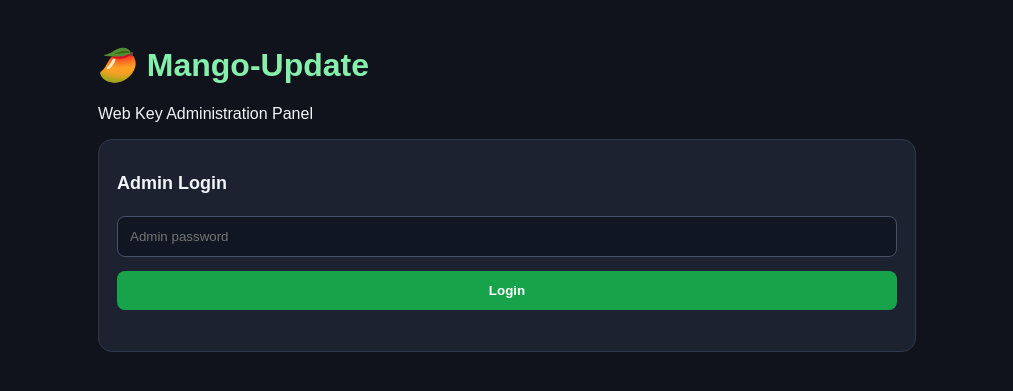
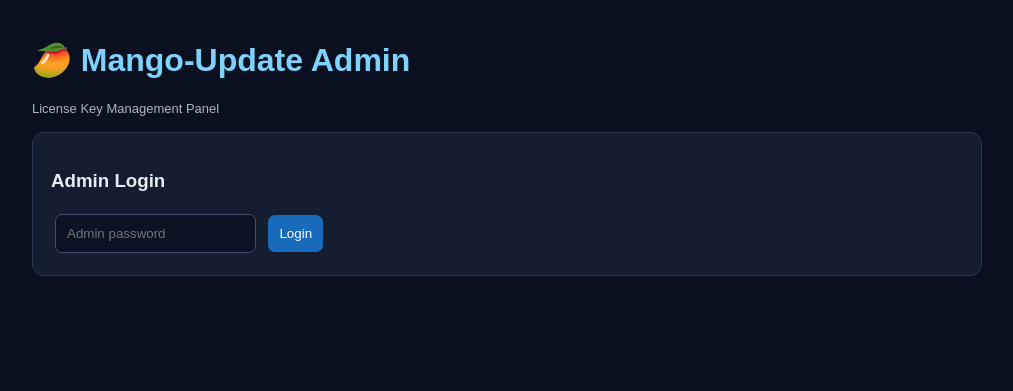
Before and after one commit to riponali056-hue/Mango-update, a Flask app: page / in a window 1280 px wide. Shown: the top 391 px of the page, without its empty margins (133-1146 px from the left). Run offline with Flask 3, Linux system fonts and the light colour scheme; parts of the project's set-up code (start-up, migrations or seed data) failed here and were passed over.

Commit message:
Update index.html

```diff
--- a/templates/index.html
+++ b/templates/index.html
@@ -1,3 +1,4 @@
+
 <!DOCTYPE html>
 <html lang="en">
 <head>
@@ -6,150 +7,235 @@
 <title>Mango-Update Admin</title>
 <style>
 *{box-sizing:border-box}
-body{margin:0;background:#10131b;color:#f1f5f9;font-family:Arial,sans-serif}
-main{max-width:850px;margin:30px auto;padding:16px}
-.card{background:#1c2230;border:1px solid #30394b;border-radius:14px;padding:18px;margin-bottom:16px}
-h1{color:#86efac;margin-top:0}
-h2{font-size:18px}
-input,select,button{width:100%;padding:12px;margin:7px 0;border-radius:8px;border:1px solid #465168;background:#101722;color:white}
-button{background:#16a34a;border:0;font-weight:bold;cursor:pointer}
+body{margin:0;background:#0b1020;color:#e8ecf5;font-family:Arial,sans-serif;padding:20px}
+main{max-width:950px;margin:auto}
+h1{color:#7dd3fc}
+.card{background:#151d31;border:1px solid #2b3852;border-radius:12px;padding:18px;margin:16px 0}
+input,select,button{padding:11px;border-radius:7px;border:1px solid #40506b;margin:4px;background:#0b1224;color:#fff}
+input{max-width:100%}
+button{cursor:pointer;background:#176bba;border:0}
+button.danger{background:#b42335}
 button.secondary{background:#475569}
-button.danger{background:#dc2626}
-.row{display:flex;gap:8px;align-items:center}
-.row button{width:auto;min-width:95px}
-.item{padding:12px 0;border-bottom:1px solid #374151;overflow-wrap:anywhere}
-small{color:#aab5c7}
-#message{overflow-wrap:anywhere}
+table{width:100%;border-collapse:collapse;margin-top:12px}
+th,td{padding:10px;border-bottom:1px solid #344158;text-align:left;overflow-wrap:anywhere}
+.status{font-weight:bold}
+#message{white-space:pre-wrap;color:#7dd3fc}
+.table-wrap{overflow-x:auto}
+.hidden{display:none}
+.small{color:#aab6ca;font-size:13px}
 </style>
 </head>
 <body>
 <main>
-<h1>🥭 Mango-Update</h1>
-<p>Web Key Administration Panel</p>
+<h1>🥭 Mango-Update Admin</h1>
+<p class="small">License Key Management Panel</p>
+<p id="message"></p>
 
-<section class="card" id="login">
-<h2>Admin Login</h2>
-<input id="password" type="password" placeholder="Admin password" autocomplete="current-password">
-<button onclick="loginAdmin()">Login</button>
-<p id="loginMsg"></p>
+<section class="card" id="loginBox">
+<h3>Admin Login</h3>
+<input id="password" type="password" placeholder="Admin password">
+<button onclick="login()">Login</button>
 </section>
 
-<div id="dashboard" hidden>
+<div id="panel" class="hidden">
 <section class="card">
-<h2>Create License Key</h2>
-<label>Key duration</label>
+<h3>Create New Key</h3>
+<label>Duration:</label>
 <select id="days">
 <option value="1">1 Day</option>
 <option value="7">7 Days</option>
 <option value="30">30 Days</option>
 </select>
-<button onclick="createKey()">Generate Key</button>
-<p id="created"></p>
+<button onclick="createKey()">Create Key</button>
+<div id="newKey"></div>
 </section>
 
 <section class="card">
-<div class="row">
-<h2 style="flex:1">License Keys</h2>
-<button onclick="loadKeys()">Refresh</button>
+<h3>Key List</h3>
+<button onclick="loadKeys()">🔄 Refresh List</button>
+<button class="secondary" onclick="cleanup()">🧹 Delete Expired Keys</button>
+<div class="table-wrap">
+<table>
+<thead>
+<tr>
+<th>Key</th>
+<th>Status</th>
+<th>Duration</th>
+<th>Expires</th>
+<th>Device Lock</th>
+<th>Actions</th>
+</tr>
+</thead>
+<tbody id="keyRows">
+<tr><td colspan="6">Loading...</td></tr>
+</tbody>
+</table>
 </div>
-<div id="keys">Login to view keys.</div>
 </section>
-<button class="secondary" onclick="logoutAdmin()">Logout</button>
+<button class="secondary" onclick="logout()">Logout</button>
 </div>
-<p id="message"></p>
 </main>
 
 <script>
 let adminPassword = "";
 
-async function api(path, options={}) {
-  options.headers = {
-    "Content-Type":"application/json",
-    "X-Admin-Password":adminPassword,
-    ...(options.headers||{})
+function message(text) {
+  document.getElementById("message").textContent = text;
+}
+
+async function api(path, method = "GET", body = null) {
+  const options = {
+    method,
+    headers: {"X-Admin-Password": adminPassword}
   };
+
+  if (body !== null) {
+    options.headers["Content-Type"] = "application/json";
+    options.body = JSON.stringify(body);
+  }
+
   const response = await fetch(path, options);
-  const data = await response.json().catch(()=>({error:"Invalid server response"}));
-  if(!response.ok) throw new Error(data.error || "Request failed");
+  const data = await response.json();
+
+  if (!response.ok) {
+    throw new Error(data.error || "Request failed");
+  }
   return data;
 }
 
-async function loginAdmin(){
-  adminPassword=document.getElementById("password").value;
-  const msg=document.getElementById("loginMsg");
-  msg.textContent="Checking...";
-  try{
-    await api("/admin/keys");
-    document.getElementById("login").hidden=true;
-    document.getElementById("dashboard").hidden=false;
-    msg.textContent="";
+async function login() {
+  adminPassword = document.getElementById("password").value;
+
+  if (!adminPassword) {
+    message("Admin password dao.");
+    return;
+  }
+
+  try {
     await loadKeys();
-  }catch(e){
-    adminPassword="";
-    msg.textContent="Login failed: "+e.message;
+    document.getElementById("loginBox").classList.add("hidden");
+    document.getElementById("panel").classList.remove("hidden");
+    document.getElementById("password").value = "";
+    message("Login successful.");
+  } catch (error) {
+    adminPassword = "";
+    message("Login failed: " + error.message);
   }
 }
 
-async function createKey(){
-  const output=document.getElementById("created");
-  output.textContent="Creating...";
-  try{
-    const data=await api("/admin/keys",{
-      method:"POST",
-      body:JSON.stringify({days:Number(document.getElementById("days").value)})
-    });
-    output.textContent="New key: "+data.key+" | Expires: "+data.expires_at;
-    await loadKeys();
-  }catch(e){output.textContent="Error: "+e.message}
+function logout() {
+  adminPassword = "";
+  document.getElementById("panel").classList.add("hidden");
+  document.getElementById("loginBox").classList.remove("hidden");
+  document.getElementById("keyRows").innerHTML = "";
+  message("Logged out.");
 }
 
-async function loadKeys(){
-  const box=document.getElementById("keys");
-  box.textContent="Loading...";
-  try{
-    const keys=await api("/admin/keys");
-    box.replaceChildren();
-    if(!keys.length){box.textContent="No keys yet.";return}
-    keys.forEach(item=>{
-      const div=document.createElement("div");
-      div.className="item";
-      const title=document.createElement("strong");
-      title.textContent=item.key;
-      const info=document.createElement("p");
-      info.textContent="Status: "+item.status+" | Duration: "+item.days+
-        " day(s) | Device locked: "+(item.device_locked?"Yes":"No")+
-        " | Expires: "+item.expires_at;
-      div.append(title,info);
-      if(item.status==="active"){
-        const btn=document.createElement("button");
-        btn.className="danger";
-        btn.textContent="Revoke Key";
-        btn.onclick=async()=>{
-          if(!confirm("Revoke this key?"))return;
-          try{
-            await api("/admin/revoke",{
-              method:"POST",body:JSON.stringify({key:item.key})
-            });
-            await loadKeys();
-          }catch(e){alert(e.message)}
-        };
-        div.appendChild(btn);
-      }
-      box.appendChild(div);
+async function createKey() {
+  try {
+    const data = await api("/admin/keys", "POST", {
+      days: Number(document.getElementById("days").value)
     });
-  }catch(e){box.textContent="Error: "+e.message}
+
+    document.getElementById("newKey").textContent =
+      "New key: " + data.key + " | Expires: " + data.expires_at;
+
+    message("Key created successfully.");
+    await loadKeys();
+  } catch (error) {
+    message("Create failed: " + error.message);
+  }
 }
 
-function logoutAdmin(){
-  adminPassword="";
-  document.getElementById("dashboard").hidden=true;
-  document.getElementById("login").hidden=false;
-  document.getElementById("password").value="";
+async function loadKeys() {
+  try {
+    const data = await api("/admin/keys");
+    if (!Array.isArray(data)) {
+      throw new Error("Key list API format incorrect. Check app.py.");
+    }
+
+    const rows = document.getElementById("keyRows");
+    rows.replaceChildren();
+
+    if (data.length === 0) {
+      rows.innerHTML = '<tr><td colspan="6">No keys found.</td></tr>';
+      return;
+    }
+
+    for (const item of data) {
+      const tr = document.createElement("tr");
+
+      function cell(value) {
+        const td = document.createElement("td");
+        td.textContent = value ?? "-";
+        tr.appendChild(td);
+      }
+
+      cell(item.key);
+      cell(item.status);
+      cell(item.days ? item.days + " day(s)" : "-");
+      cell(item.expires_at || "-");
+      cell(item.device_locked ? "Locked" : "No");
+
+      const actions = document.createElement("td");
+
+      const revokeBtn = document.createElement("button");
+      revokeBtn.className = "secondary";
+      revokeBtn.textContent = "Revoke";
+      revokeBtn.onclick = () => revokeKey(item.key);
+
+      const deleteBtn = document.createElement("button");
+      deleteBtn.className = "danger";
+      deleteBtn.textContent = "Delete";
+      deleteBtn.onclick = () => deleteKey(item.key);
+
+      actions.append(revokeBtn, deleteBtn);
+      tr.appendChild(actions);
+      rows.appendChild(tr);
+    }
+
+    message("Key list updated. Total keys: " + data.length);
+  } catch (error) {
+    message("List error: " + error.message);
+    throw error;
+  }
 }
 
-document.getElementById("password").addEventListener("keydown",e=>{
-  if(e.key==="Enter")loginAdmin();
-});
+async function revokeKey(key) {
+  if (!confirm("Revoke this key?\n" + key)) return;
+
+  try {
+    await api("/admin/revoke", "POST", {key});
+    message("Key revoked.");
+    await loadKeys();
+  } catch (error) {
+    message("Revoke failed: " + error.message);
+  }
+}
+
+async function deleteKey(key) {
+  if (!confirm("Permanently delete this key?\n" + key)) return;
+
+  try {
+    await api("/admin/delete", "POST", {key});
+    message("Key permanently deleted.");
+    await loadKeys();
+  } catch (error) {
+    message("Delete failed: " + error.message);
+  }
+}
+
+async function cleanup() {
+  if (!confirm("Permanently delete all expired keys?")) return;
+
+  try {
+    const data = await api("/admin/cleanup", "POST", {});
+    message("Expired keys deleted: " + data.deleted_count);
+    await loadKeys();
+  } catch (error) {
+    message("Cleanup failed: " + error.message);
+  }
+}
 </script>
 </body>
-                                            </html>
+</html>
```
